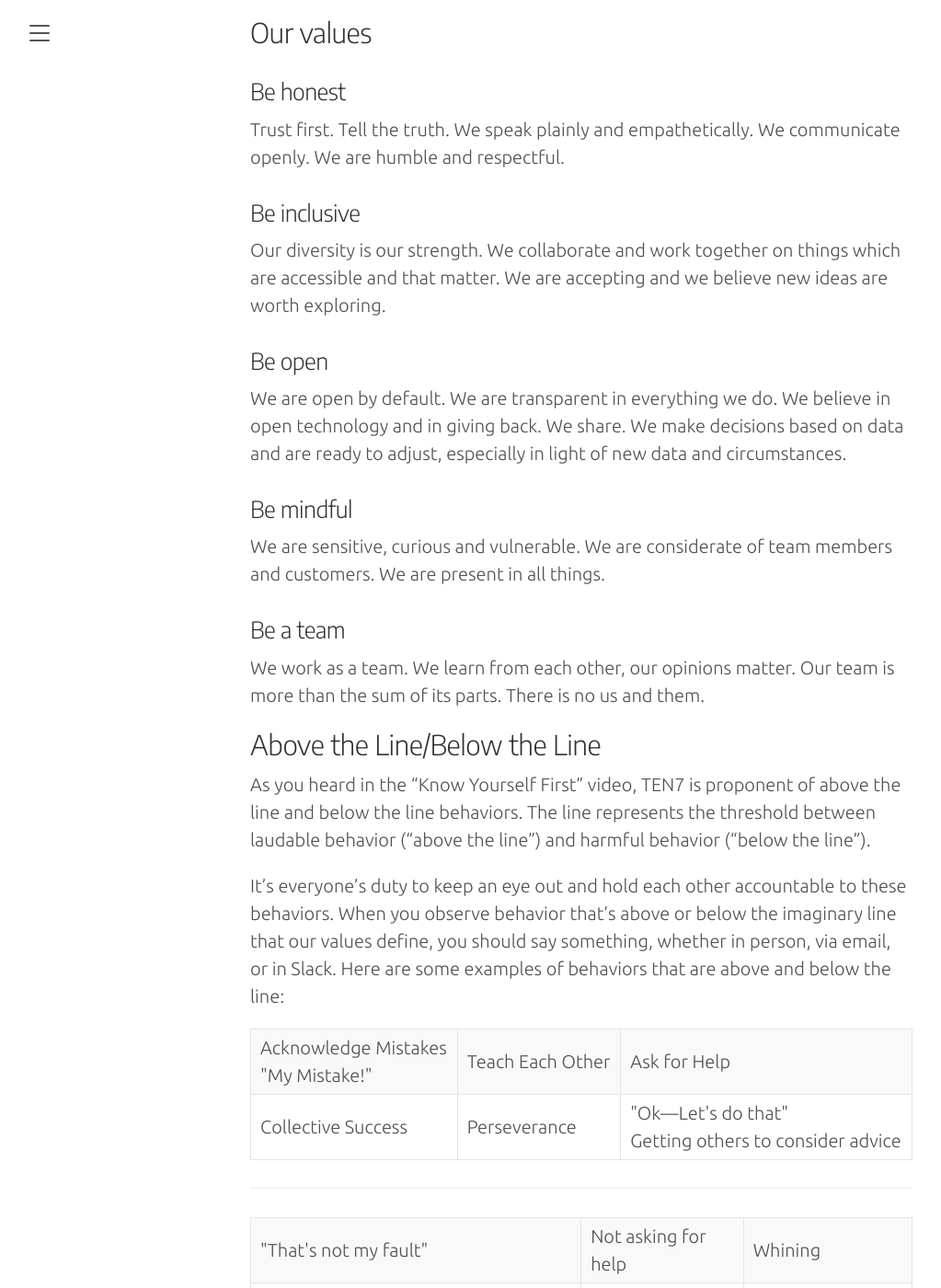
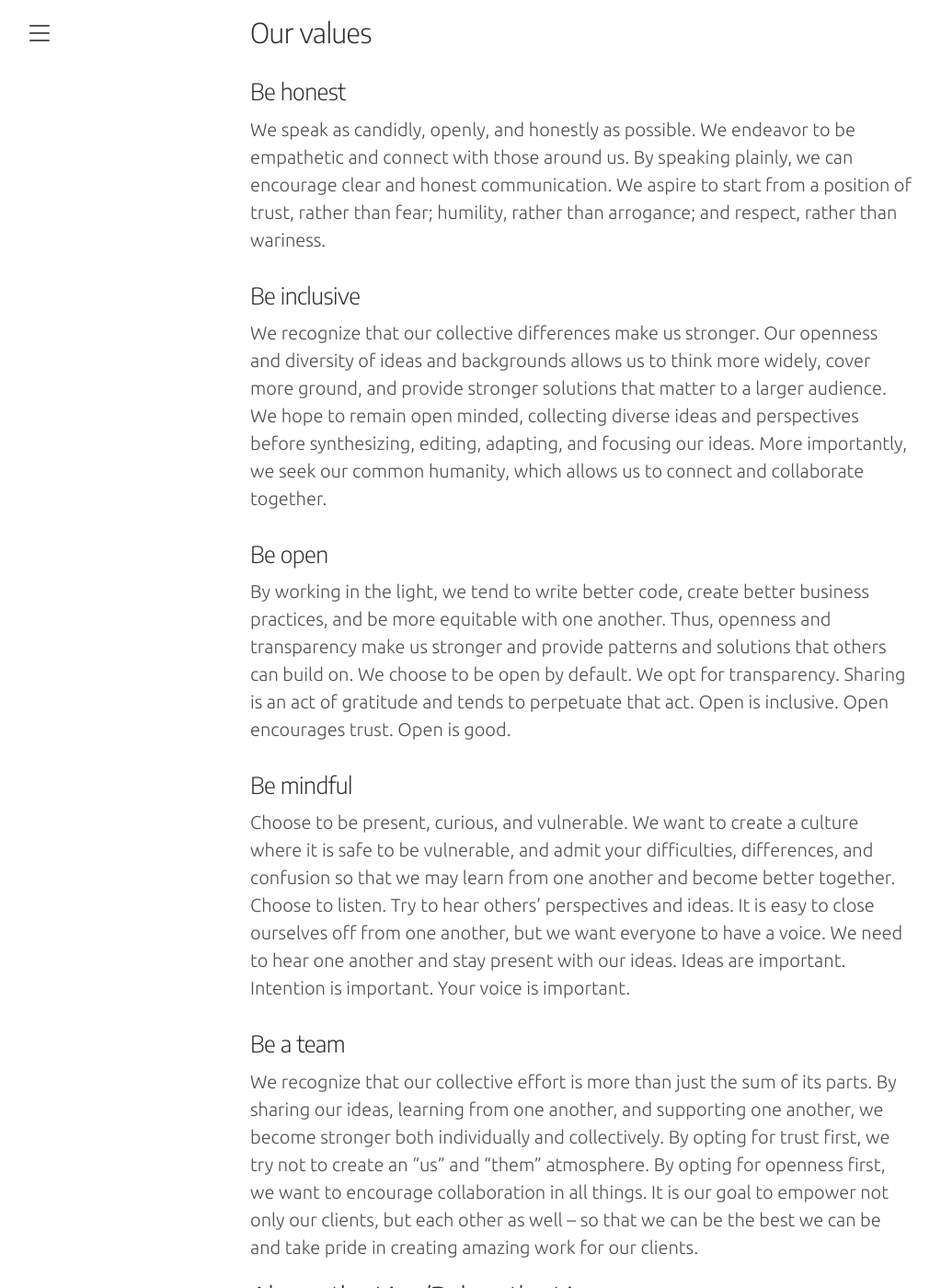
Before and after one commit to ten7/handbook.ten7.com, a Jekyll site: the page built from 030-our-culture.md, in a window 1280 px wide and 1400 px high, scrolled down 631 px. Shown: the whole window at 92% size, without its empty margins (8-1031 px from the left). Built offline with Jekyll 4.4.1, drawn with Linux system fonts in a browser that asks for light colours; some web fonts are replaced; our own code applies the rules of GitHub Pages for plain Markdown files.

Commit message:
New Values statements

```diff
--- a/030-our-culture.md
+++ b/030-our-culture.md
@@ -15,23 +15,23 @@ We’re proud of our values. We try to live and breathe them daily. We incorpora
 
 ### Be honest
 
-Trust first. Tell the truth. We speak plainly and empathetically. We communicate openly. We are humble and respectful.
+We speak as candidly, openly, and honestly as possible. We endeavor to be empathetic and connect with those around us. By speaking plainly, we can encourage clear and honest communication. We aspire to start from a position of trust, rather than fear; humility, rather than arrogance; and respect, rather than wariness.
 
 ### Be inclusive
 
-Our diversity is our strength. We collaborate and work together on things which are accessible and that matter. We are accepting and we believe new ideas are worth exploring.
+We recognize that our collective differences make us stronger. Our openness and diversity of ideas and backgrounds allows us to think more widely, cover more ground, and provide stronger solutions that matter to a larger audience. We hope to remain open minded, collecting diverse ideas and perspectives before synthesizing, editing, adapting, and focusing our ideas. More importantly, we seek our common humanity, which allows us to connect and collaborate together.
 
 ### Be open
 
-We are open by default. We are transparent in everything we do. We believe in open technology and in giving back. We share. We make decisions based on data and are ready to adjust, especially in light of new data and circumstances.
+By working in the light, we tend to write better code, create better business practices, and be more equitable with one another. Thus, openness and transparency make us stronger and provide patterns and solutions that others can build on. We choose to be open by default. We opt for transparency. Sharing is an act of gratitude and tends to perpetuate that act. Open is inclusive. Open encourages trust. Open is good.
 
 ### Be mindful
 
-We are sensitive, curious and vulnerable. We are considerate of team members and customers. We are  present in all things.
+Choose to be present, curious, and vulnerable. We want to create a culture where it is safe to be vulnerable, and admit your difficulties, differences, and confusion so that we may learn from one another and become better together. Choose to listen. Try to hear others’ perspectives and ideas. It is easy to close ourselves off from one another, but we want everyone to have a voice. We need to hear one another and stay present with our ideas. Ideas are important. Intention is important. Your voice is important.
 
 ### Be a team
 
-We work as a team. We learn from each other, our opinions matter. Our team is more than the sum of its parts. There is no us and them.
+We recognize that our collective effort is more than just the sum of its parts. By sharing our ideas, learning from one another, and supporting one another, we become stronger both individually and collectively. By opting for trust first, we try not to create an “us” and “them” atmosphere. By opting for openness first, we want to encourage collaboration in all things. It is our goal to empower not only our clients, but each other as well – so that we can be the best we can be and take pride in creating amazing work for our clients.
 
 ## Above the Line/Below the Line
 
```
